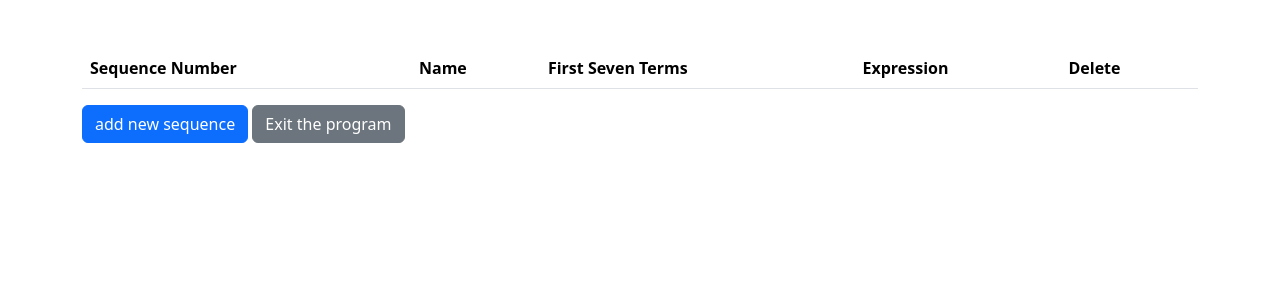
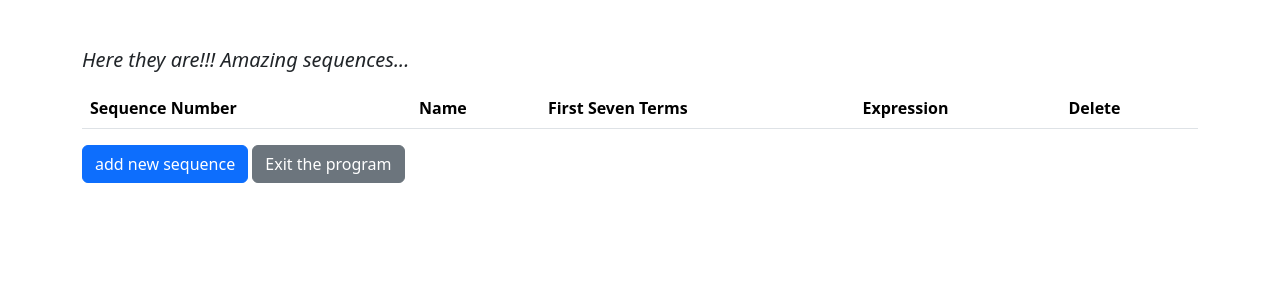
Before and after one commit to Kianni/cuatro_be, a Django app: page /display in a window 1280 px wide. Shown: the top 300 px of the page. Run offline with Django 3.2, Linux system fonts and the light colour scheme; data that the repository does not hold is empty; some libraries are stand-ins or nearby versions.

Commit message:
add title to display page

```diff
--- a/lukujonot/sequences/templates/sequences/display.html
+++ b/lukujonot/sequences/templates/sequences/display.html
@@ -9,7 +9,8 @@
     <link rel="stylesheet" href="/static/sequences/style.css">
 </head>
 <body class="container mt-5">
-<table class="table table-striped">
+<h5><i>Here they are!!! Amazing sequences...</i></h5>
+<table class="table table-striped mt-3">
     <thead>
         <tr>
             <th>Sequence Number</th>
```
